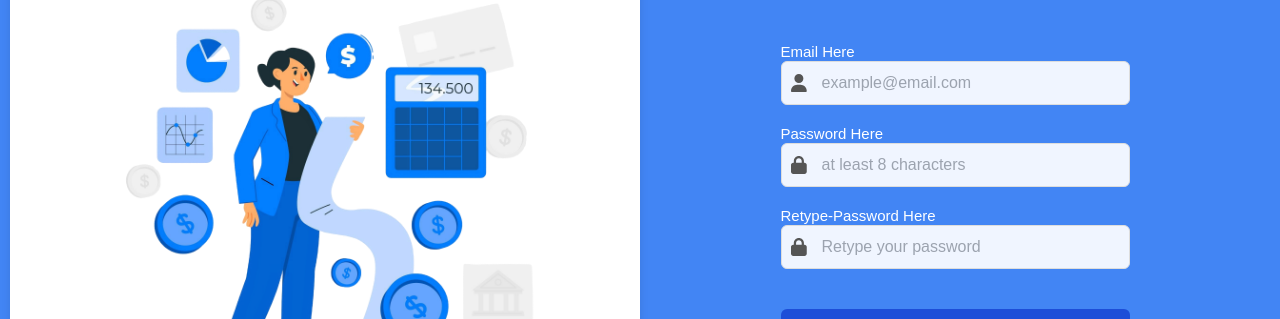
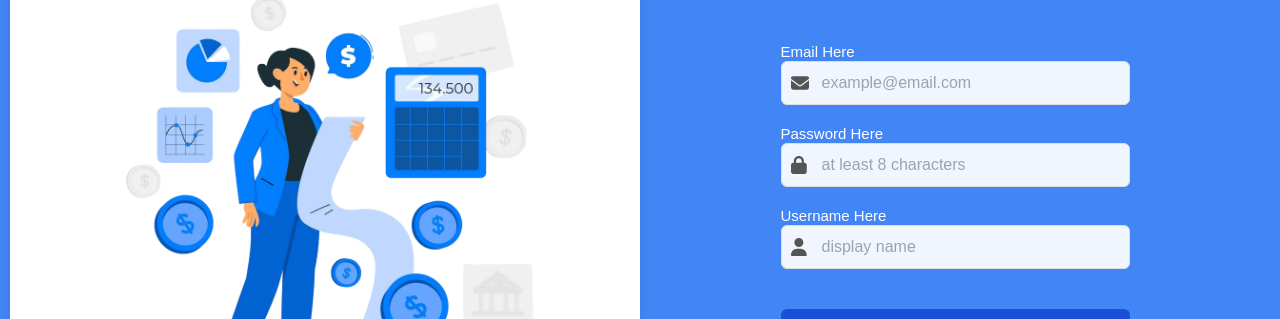
Before and after one commit to HassanKashif-pro/Expense-Tracker, a React (Vite) app in the folder my-react-app/: page /signup in a window 1280 px wide. Shown: the part 182-501 px from the top of the page. Built offline with nearby package versions, Linux system fonts and the light colour scheme; a web font is replaced by a local one.

Commit message:
Installed axios for HTTP requests

```diff
--- a/my-react-app/package.json
+++ b/my-react-app/package.json
@@ -19,6 +19,7 @@
     "@radix-ui/react-label": "^2.1.0",
     "@radix-ui/react-slot": "^1.1.0",
     "@shadcn/ui": "^0.0.4",
+    "axios": "^1.7.7",
     "class-variance-authority": "^0.7.0",
     "clsx": "^2.1.1",
     "firebase": "^11.0.1",
--- a/my-react-app/src/pages/SignIn.tsx
+++ b/my-react-app/src/pages/SignIn.tsx
@@ -3,7 +3,7 @@
 import "../styles/SignIn.css";
 import { Button } from "@/components/ui/button";
 import { FontAwesomeIcon } from "@fortawesome/react-fontawesome";
-import { faUser, faLock } from "@fortawesome/free-solid-svg-icons";
+import { faUser, faLock, faEnvelope } from "@fortawesome/free-solid-svg-icons";
 import { faGoogle } from "@fortawesome/free-brands-svg-icons";
 
 import {
@@ -128,7 +128,7 @@ const SignIn = () => {
                       <FormControl>
                         <div className="input-wrapper">
                           <FontAwesomeIcon
-                            icon={faUser}
+                            icon={faEnvelope}
                             className="custom-icon"
                           />
                           <Input
--- a/my-react-app/src/pages/SignUp.tsx
+++ b/my-react-app/src/pages/SignUp.tsx
@@ -3,9 +3,9 @@
 import "../styles/SignIn.css";
 import { Button } from "@/components/ui/button";
 import { FontAwesomeIcon } from "@fortawesome/react-fontawesome";
-import { faUser, faLock } from "@fortawesome/free-solid-svg-icons";
+import { faUser, faLock, faEnvelope } from "@fortawesome/free-solid-svg-icons";
 import { faGoogle } from "@fortawesome/free-brands-svg-icons";
-
+import axios from "axios";
 import {
   Form,
   FormControl,
@@ -18,25 +18,55 @@ import { zodResolver } from "@hookform/resolvers/zod";
 import { useForm } from "react-hook-form";
 import { GoogleAuthProvider, signInWithPopup } from "firebase/auth";
 import { auth } from "../firebase/firebaseConfig.ts";
+import { z } from "zod";
+import { useState } from "react";
 
-import { z } from "zod";
-import { useEffect, useState } from "react";
+const formSchema = z.object({
+  email: z.string().email({ message: "Invalid email address." }),
+  password: z
+    .string()
+    .min(8, { message: "Password must be at least 8 characters long." })
+    .max(20, { message: "Password cannot exceed 20 characters." }),
+  username: z.string(),
+});
 
-const formSchema = z
-  .object({
-    email: z.string().email({ message: "Invalid email address." }),
-    password: z
-      .string()
-      .min(8, { message: "Password must be at least 8 characters long." })
-      .max(20, { message: "Password cannot exceed 20 characters." }),
-    confirmPassword: z.string(),
-  })
-  .refine((data) => data.password === data.confirmPassword, {
-    message: "Passwords do not match.",
-    path: ["confirmPassword"],
-  });
+interface AuthData {
+  userId: string;
+  username: string;
+}
 
 const SignUp = () => {
+  const [isLoading, setIsLoading] = useState(false);
+  const [authData, setAuthData] = useState<AuthData | null>(null);
+  const [username, setUsername] = useState("");
+  const [password, setPassword] = useState("");
+  const [email, setEmail] = useState("");
+
+  const signUp = (e: React.FormEvent) => {
+    e.preventDefault();
+    setIsLoading(true);
+
+    const data = { username, password, email };
+
+    axios
+      .post("http://localhost:4000/sign-up", data, {
+        headers: {
+          "Content-Type": "application/json", // Ensure you send JSON data
+        },
+      })
+      .then((response: any) => {
+        setAuthData(response.data);
+        alert("Successfully signed up!");
+      })
+      .catch((error: string) => {
+        console.error("Error signing up:", error);
+        alert("Failed to sign up. Please try again.");
+      })
+      .finally(() => {
+        setIsLoading(false);
+      });
+  };
+
   const handleGoogle = async (e: { preventDefault: () => void }) => {
     e.preventDefault(); // Prevent default form submission if this is inside a form
 
@@ -56,7 +86,7 @@ const SignUp = () => {
     defaultValues: {
       email: "",
       password: "",
-      confirmPassword: "",
+      username: "",
     },
   });
   // 2. Define a submit handler.
@@ -139,7 +169,7 @@ const SignUp = () => {
                       <FormControl>
                         <div className="input-wrapper">
                           <FontAwesomeIcon
-                            icon={faUser}
+                            icon={faEnvelope}
                             className="custom-icon"
                           />
                           <Input
@@ -191,21 +221,19 @@ const SignUp = () => {
 
                 <FormField
                   control={form.control}
-                  name="confirmPassword"
+                  name="username"
                   render={({ field, fieldState }) => (
                     <FormItem>
-                      <FormLabel className="FormLabel">
-                        Retype-Password Here
-                      </FormLabel>
+                      <FormLabel className="FormLabel">Username Here</FormLabel>
                       <FormControl>
                         <div className="input-wrapper">
                           <FontAwesomeIcon
-                            icon={faLock}
+                            icon={faUser}
                             className="custom-icon"
                           />
                           <Input
-                            type="password"
-                            placeholder="Retype your password"
+                            type="username"
+                            placeholder="display name"
                             autoComplete="new-password"
                             {...field}
                             className="custom-input"
```
Also changed, not shown: 1 other file (tests, documents, lock files or other folders).
